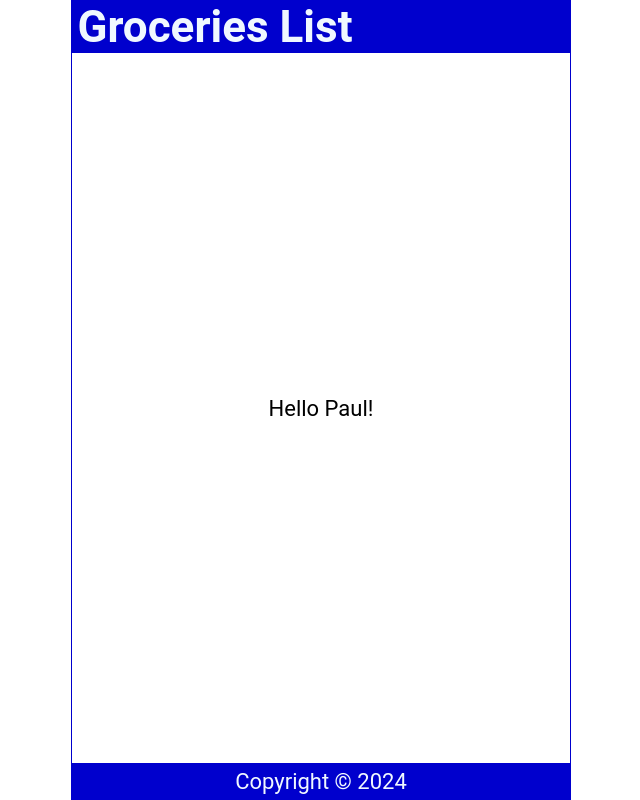
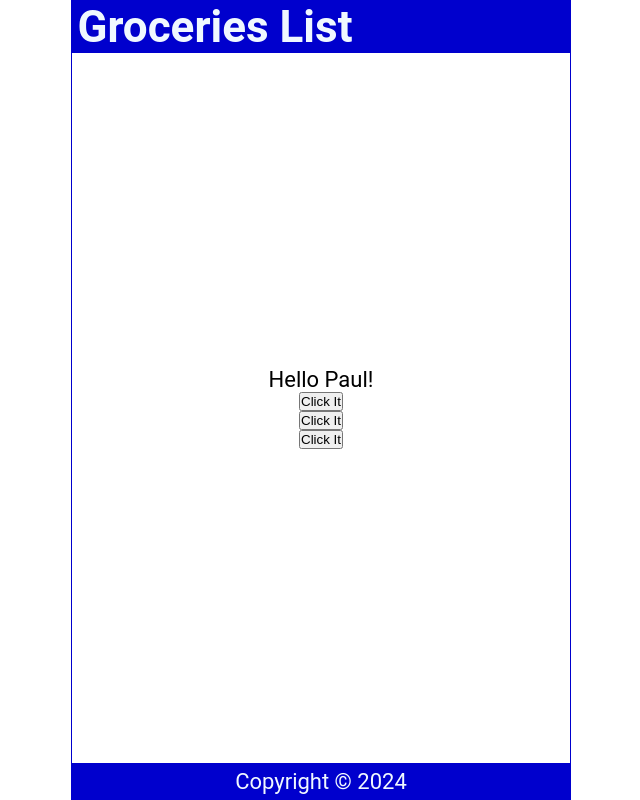
Before and after one commit to richardyhayashi/react-tutorials, a React (Create React App) app in the folder src/react-full-course-gray/: page / in a window 1280 px wide. Shown: the whole page, without its empty margins (319-959 px from the left). Built offline with nearby package versions, Linux system fonts and the light colour scheme.

Commit message:
Finished Section 5.

```diff
--- a/src/react-full-course-gray/src/components/Content.js
+++ b/src/react-full-course-gray/src/components/Content.js
@@ -5,11 +5,26 @@
     return names[i];
   }
 
+  const handleClick = () => {
+    console.log('You clicked?');
+  }
+
+  const handleClick2 = (name) => {
+    console.log(`${name} was clicked`);
+  }
+
+  const handleClick3 = (e) => {
+    console.log(e.target.innerText);
+  }
+
   return (
     <main>
-      <p>
+      <p onDoubleClick={handleClick}>
         Hello {handleNameChange()}!
       </p>
+      <button onClick={handleClick}>Click It</button>
+      <button onClick={() => handleClick2('Richard')}>Click It</button>
+      <button onClick={(e) => handleClick3(e)}>Click It</button>
     </main>
   );
 };
```
Also changed, not shown: 1 other file (tests, documents, lock files or other folders).
